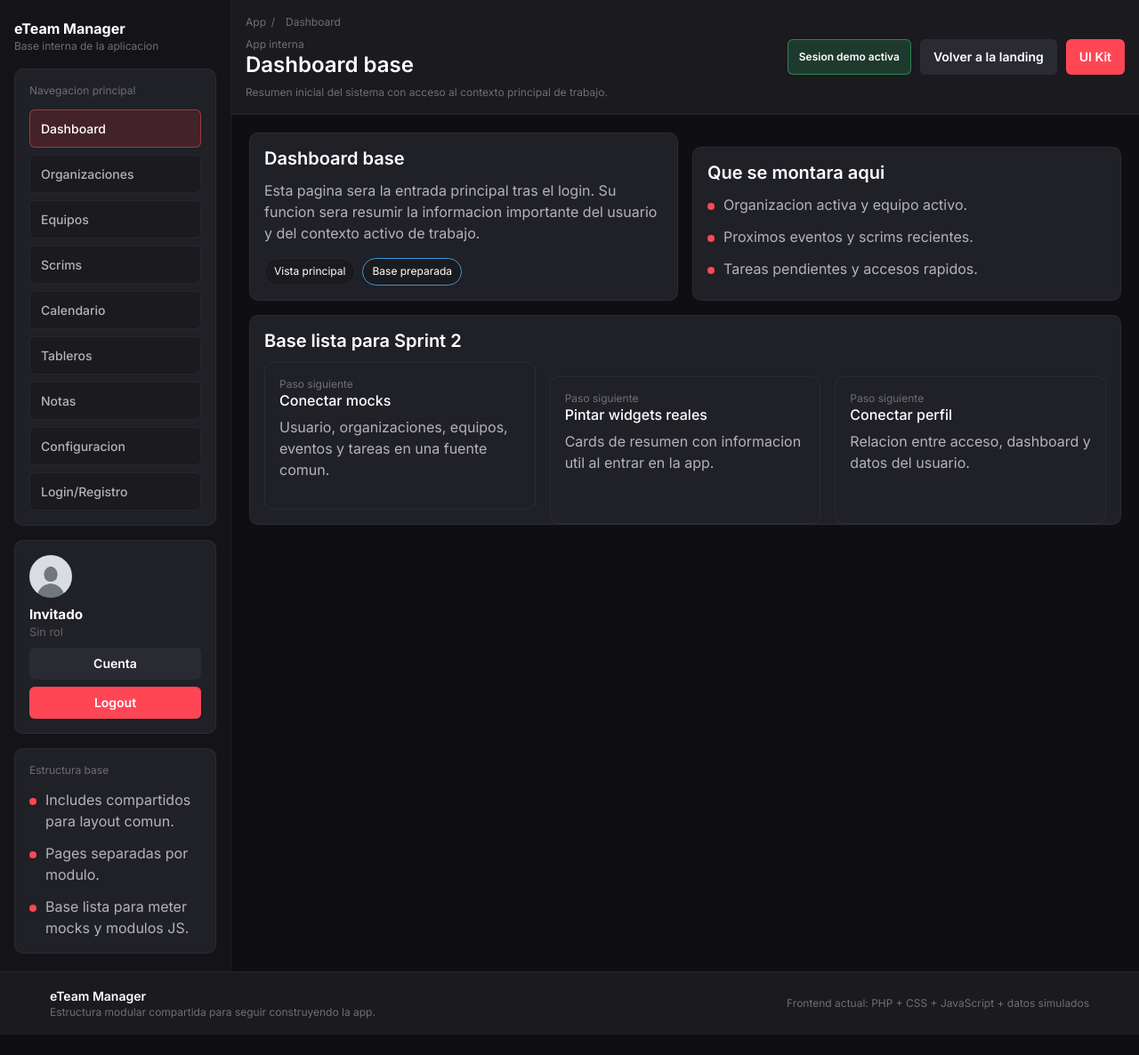
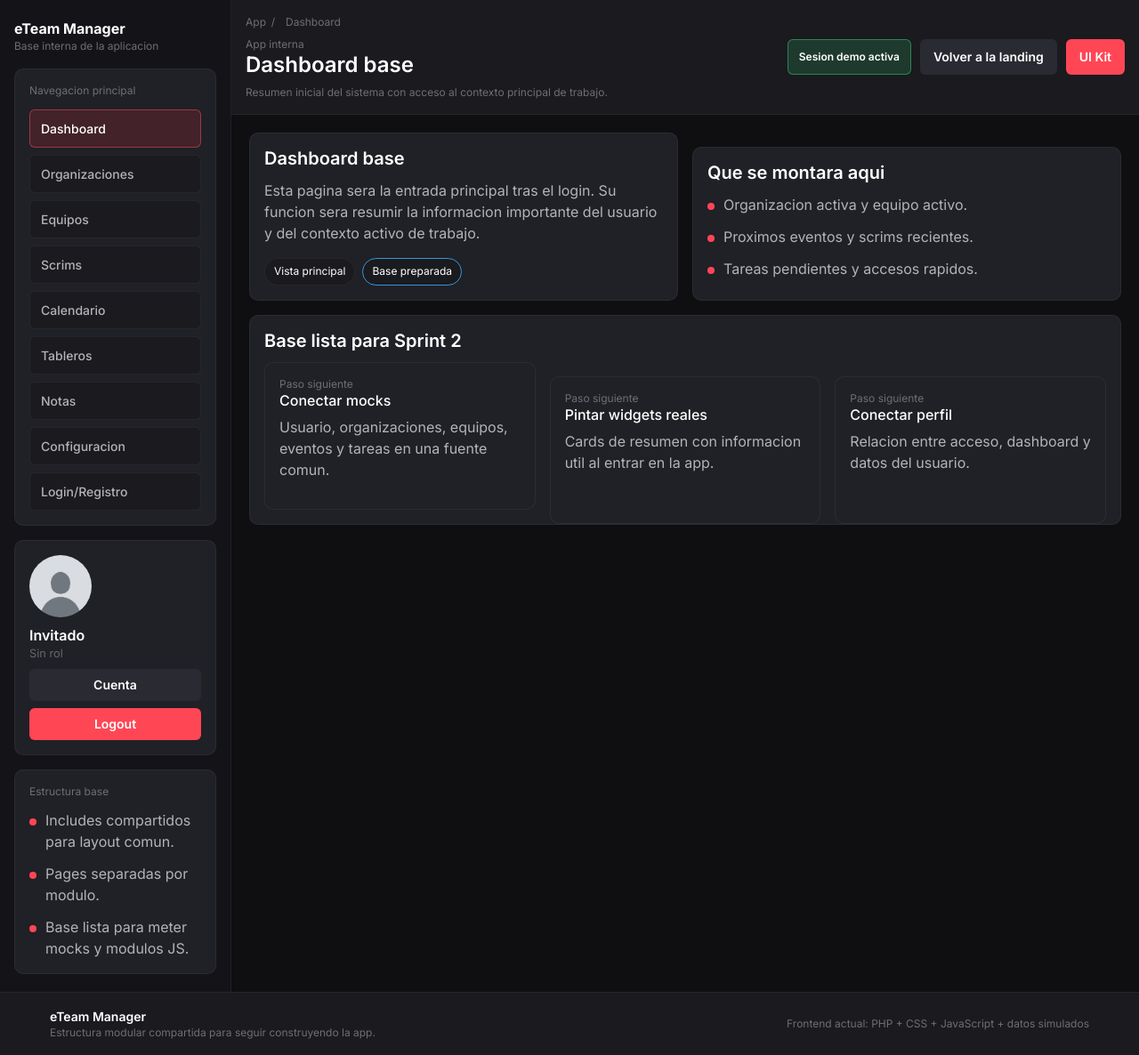
Before and after one commit to Dpcrack22/eTeam-Manager, a PHP site: page /app.php in a window 1280 px wide. Shown: the whole page at 89% size. Before the commit the page ends 1163 px from the top, so only its background shows below. Run offline with PHP 8.4, Linux system fonts and the light colour scheme; data that the repository does not hold is empty.

Commit message:
estilos al 100%

```diff
--- a/css/main.css
+++ b/css/main.css
@@ -239,8 +239,8 @@ p {
 }
 
 .sidebar-user-avatar img {
-  width: 48px;
-  height: 48px;
+  width: 70px;
+  height: 70px;
   border-radius: 50%;
   object-fit: cover;
 }
--- a/includes/head.php
+++ b/includes/head.php
@@ -11,6 +11,6 @@ $resolvedTitle = isset($pageTitle) ? $pageTitle . ' | eTeam Manager' : 'eTeam Ma
     <link rel="preconnect" href="https://fonts.googleapis.com">
     <link rel="preconnect" href="https://fonts.gstatic.com" crossorigin>
     <link href="https://fonts.googleapis.com/css2?family=Inter:wght@400;500;600;700&display=swap" rel="stylesheet">
-    <link rel="stylesheet" href="/css/main.css">
+    <link rel="stylesheet" href="/css/main.css?v=<?php echo time(); ?>">
 </head>
 <body>
--- a/includes/sidebar.php
+++ b/includes/sidebar.php
@@ -64,13 +64,12 @@ if (isset($_SESSION['user']['email'])) {
                 <img
                     src="<?php echo htmlspecialchars($appCurrentUser['avatar_url']); ?>"
                     alt="Avatar <?php echo htmlspecialchars($appCurrentUser['name']); ?>"
-                    style="width:48px; height:48px; border-radius:50%; object-fit:cover;"
                 />
             </div>
 
             <!-- Información del usuario -->
             <div class="sidebar-user-info">
-                <div class="sidebar-user-name" style="font-weight:bold; font-size:0.95rem;">
+                <div class="sidebar-user-name">
                     <?php echo htmlspecialchars($appCurrentUser['name']); ?>
                 </div>
                 <div class="small" style="font-size:0.8rem; color:#666;">
```
